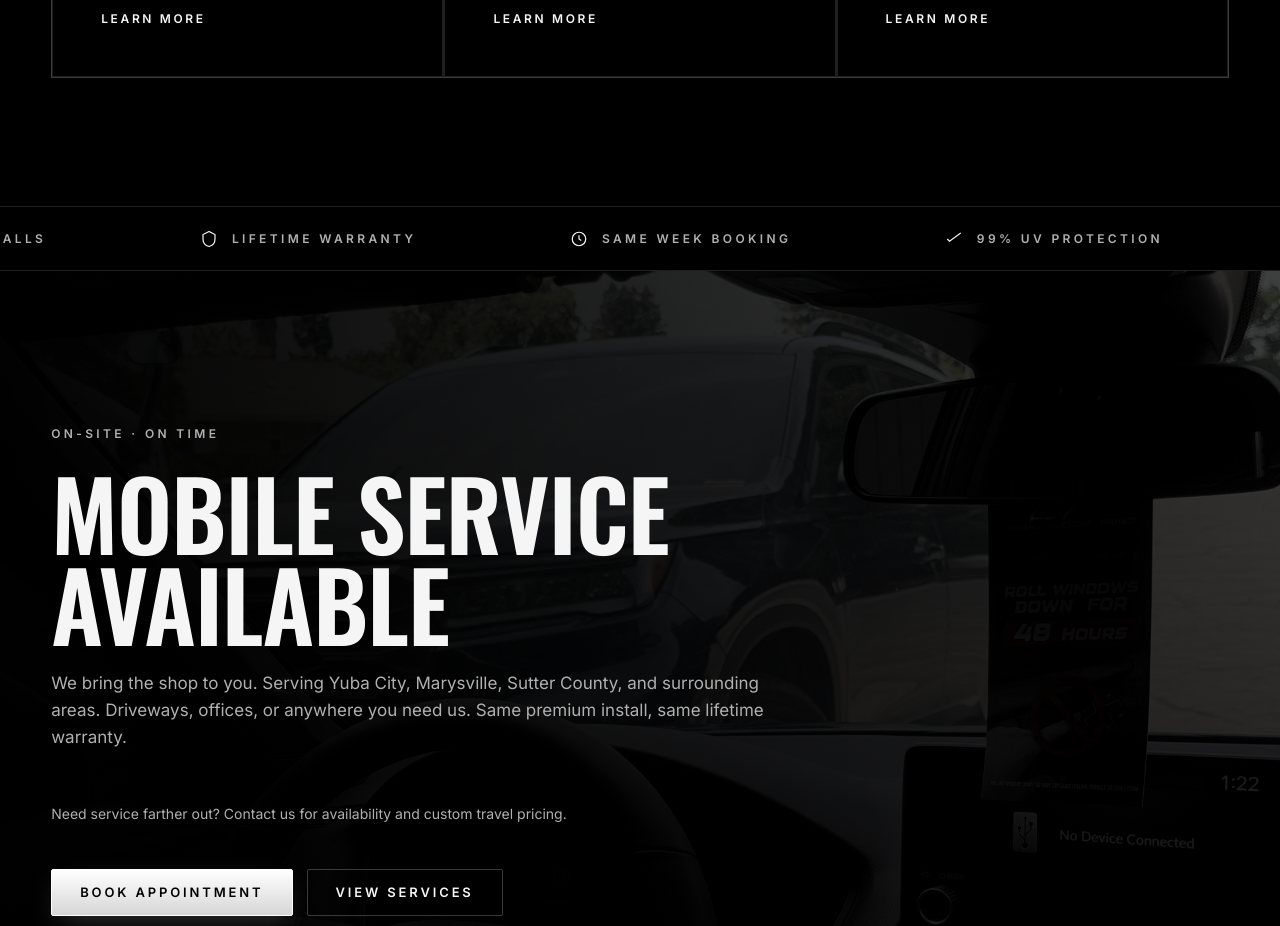
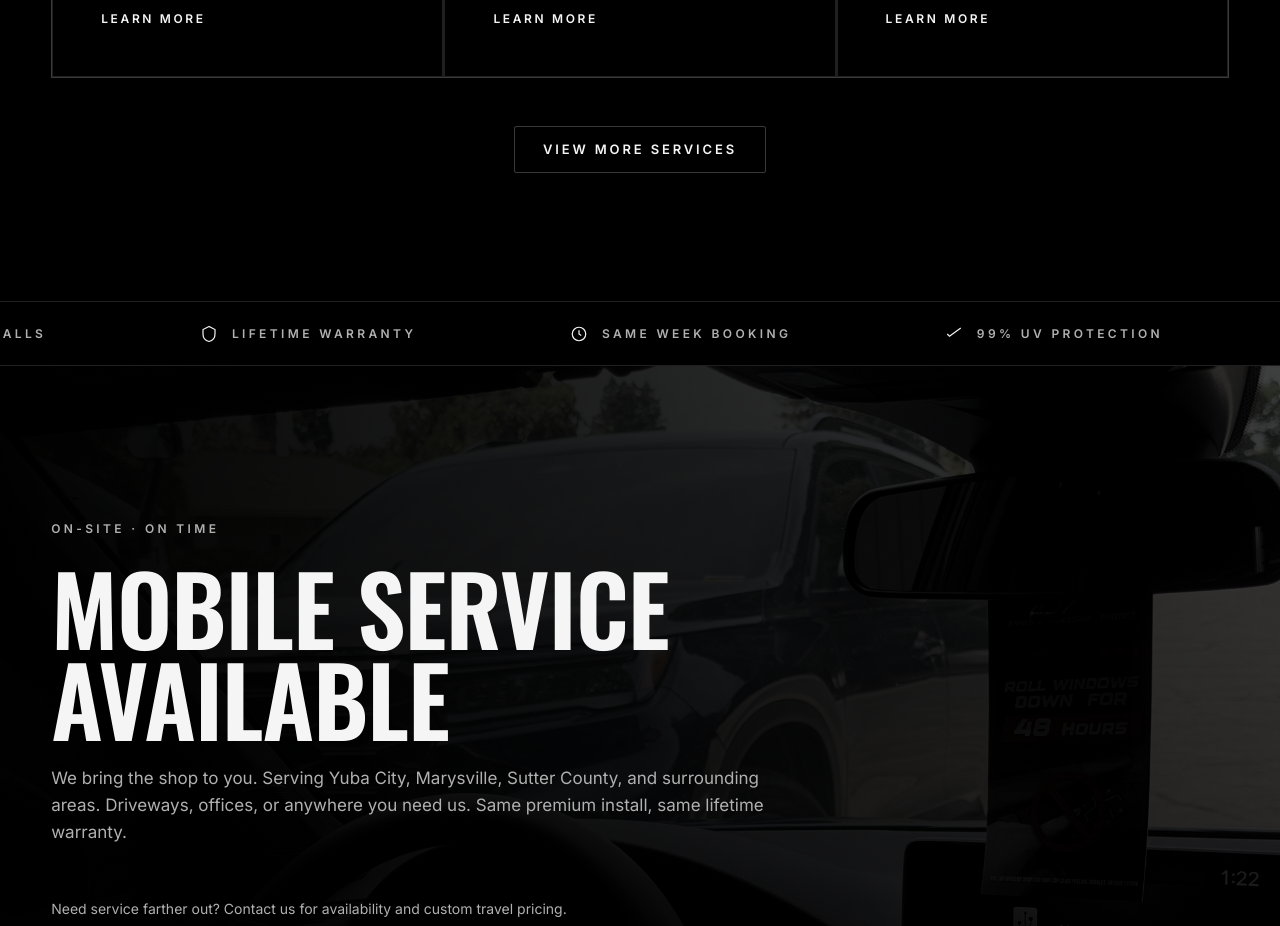
Before and after one commit to peymannaderi10/oscuro-tintz, a Next.js app: page / in a window 1280 px wide. Shown: the part 1820-2746 px from the top of the page. Built offline with nearby package versions, Linux system fonts and the light colour scheme.

Commit message:
add view more services

```diff
--- a/app/page.tsx
+++ b/app/page.tsx
@@ -164,6 +164,12 @@
                 Learn More
               </Link>
             </article>
+          </div>
+
+          <div className="gallery__cta reveal">
+            <Link href="/services" className="btn btn--ghost">
+              View More Services
+            </Link>
           </div>
         </div>
       </section>
```
